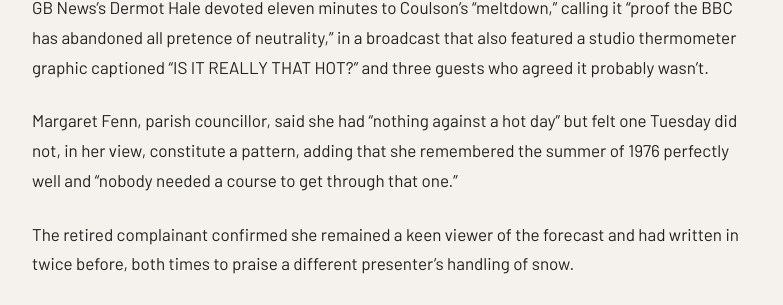
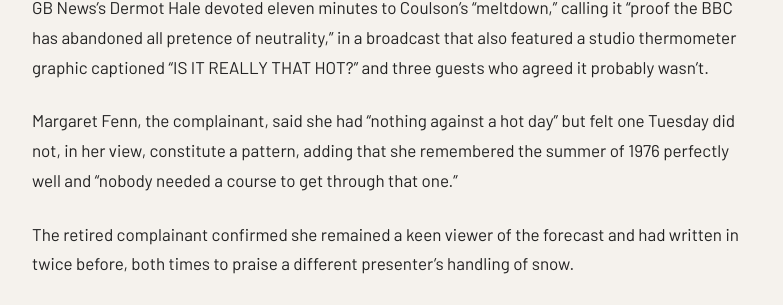
Before and after one commit to matt-palmer999/britishpatriots, a Jekyll site: the page built from _posts/2026-08-02-heatwave-presenter-neutrality.md, in a window 1280 px wide and 900 px high, scrolled down 1517 px. Shown: the part 150-455 px from the top of the window, without its empty margins (248-1031 px from the left). Built offline with Jekyll 4.4.1, drawn with Linux system fonts in a browser that asks for light colours; some web fonts are replaced.

Commit message:
Update 2026-08-02-heatwave-presenter-neutrality.md

```diff
--- a/_posts/2026-08-02-heatwave-presenter-neutrality.md
+++ b/_posts/2026-08-02-heatwave-presenter-neutrality.md
@@ -15,6 +15,6 @@ A BBC spokesperson said the corporation's impartiality guidelines require weathe
 
 GB News's Dermot Hale devoted eleven minutes to Coulson's "meltdown," calling it "proof the BBC has abandoned all pretence of neutrality," in a broadcast that also featured a studio thermometer graphic captioned "IS IT REALLY THAT HOT?" and three guests who agreed it probably wasn't.
 
-Margaret Fenn, parish councillor, said she had "nothing against a hot day" but felt one Tuesday did not, in her view, constitute a pattern, adding that she remembered the summer of 1976 perfectly well and "nobody needed a course to get through that one."
+Margaret Fenn, the complainant, said she had "nothing against a hot day" but felt one Tuesday did not, in her view, constitute a pattern, adding that she remembered the summer of 1976 perfectly well and "nobody needed a course to get through that one."
 
 The retired complainant confirmed she remained a keen viewer of the forecast and had written in twice before, both times to praise a different presenter's handling of snow.
```
